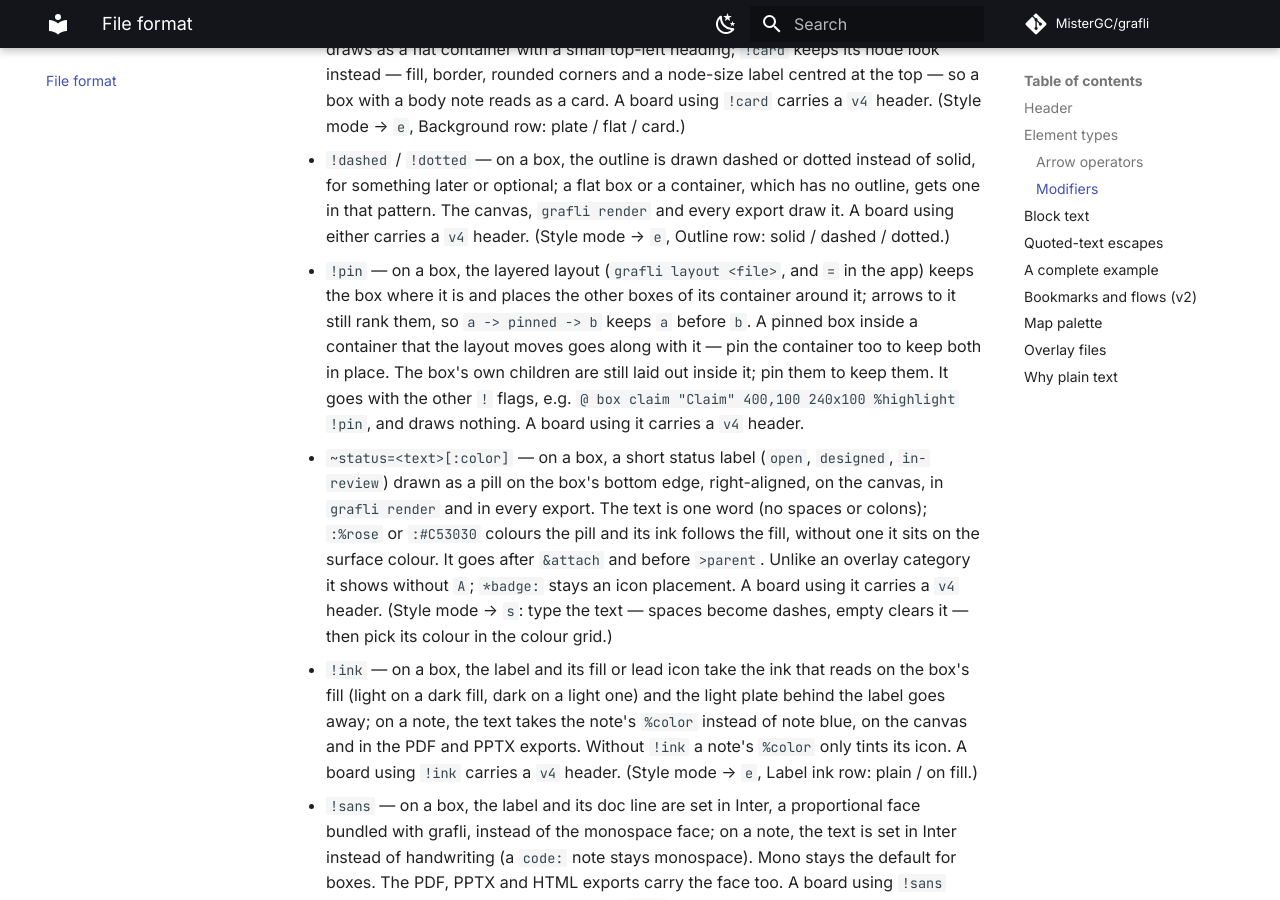
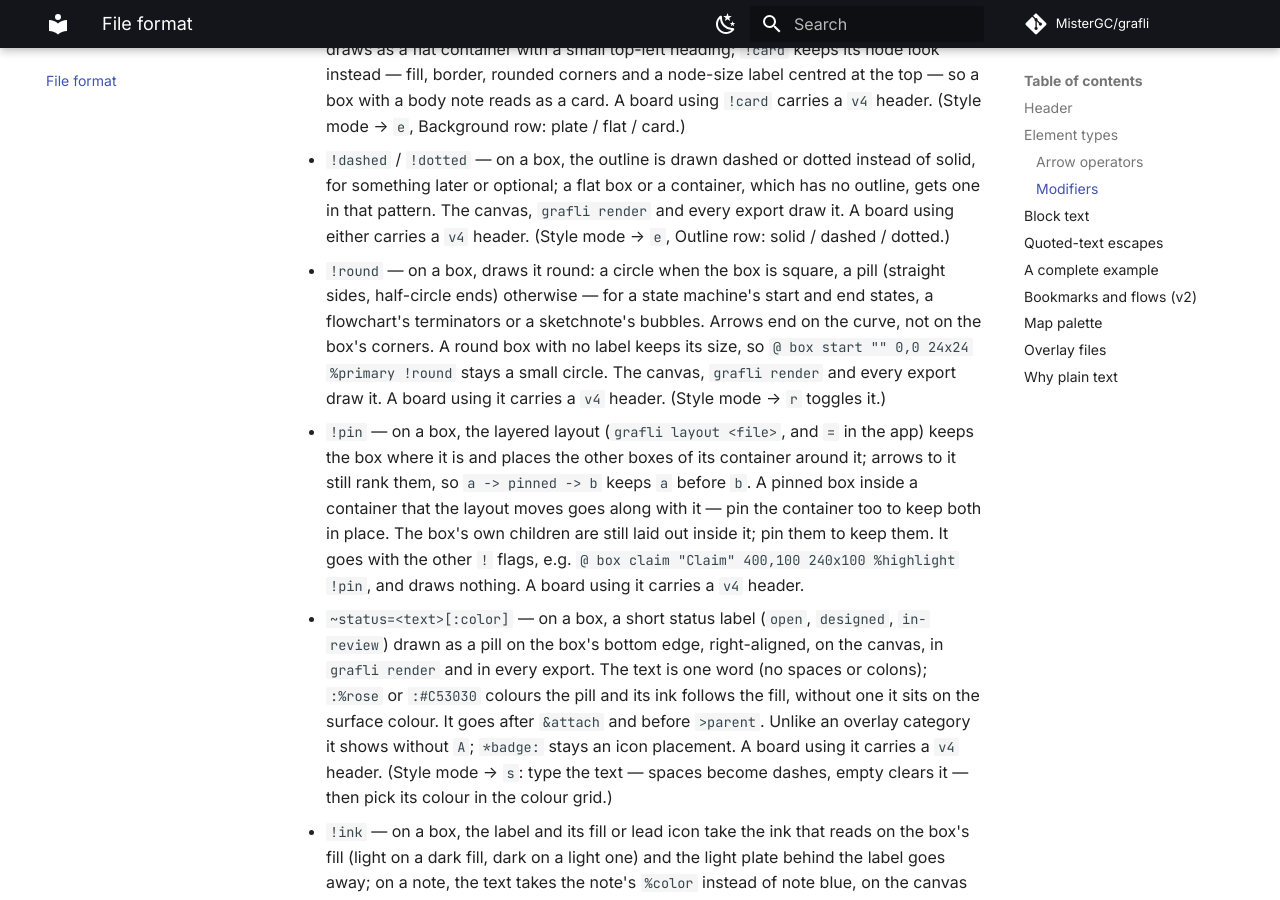
Before and after one commit to MisterGC/grafli, an MkDocs documentation site: the page built from docs/format.md, in a window 1280 px wide and 900 px high, scrolled down 2582 px. Built offline with MkDocs 1.6.1 and Material for MkDocs 9.7.7, drawn with Linux system fonts in a browser that asks for light colours; comment, search, counter and statistics services are not loaded.

Commit message:
Document !round boxes in the format reference, keybindings, F1 sheet, skill and changelog

```diff
--- a/docs/format.md
+++ b/docs/format.md
@@ -106,6 +106,14 @@ in `grafli render`. A pair carrying a single arrow is drawn exactly as before.
   `grafli render` and every export draw it. A board using either carries a
   `#!grafli v4` header. (Style mode → `e`, Outline row: solid / dashed /
   dotted.)
+- `!round` — on a box, draws it round: a circle when the box is square, a
+  pill (straight sides, half-circle ends) otherwise — for a state machine's
+  start and end states, a flowchart's terminators or a sketchnote's
+  bubbles. Arrows end on the curve, not on the box's corners. A round box
+  with no label keeps its size, so `@ box start "" 0,0 24x24 %primary !round`
+  stays a small circle. The canvas, `grafli render` and every export draw
+  it. A board using it carries a `#!grafli v4` header. (Style mode → `r`
+  toggles it.)
 - `!pin` — on a box, the layered layout (`grafli layout <file>`, and `=`
   in the app) keeps the box where it is and places the other boxes of its
   container around it; arrows to it still rank them, so `a -> pinned -> b`
```
Also changed, not shown: CHANGELOG.md (+11 -0 lines), docs/keybindings.md (+1 -0 lines), grafli/skills/grafli/SKILL.md (+5 -1 lines), grafli/skills/grafli/references/format.md (+2 -1 lines), 1 other file.
